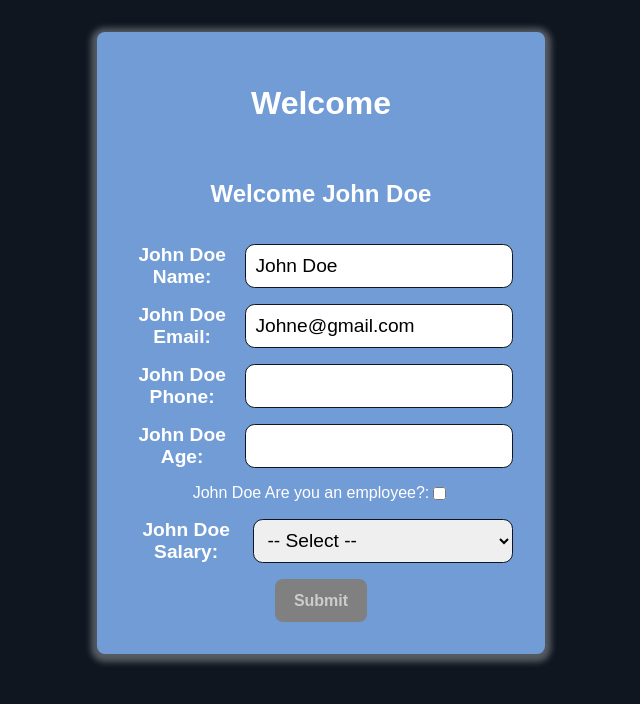
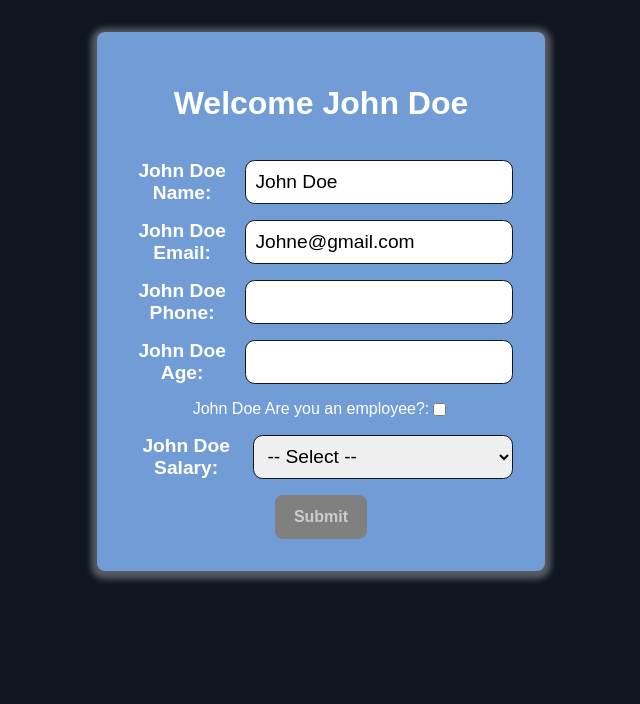
Before and after one commit to hibahdesu/Form, a React (Create React App) app: page / in a window 1280 px wide. Shown: the top 704 px of the page, without its empty margins (319-959 px from the left). Built offline with nearby package versions, Linux system fonts and the light colour scheme.

Commit message:
update the form

```diff
--- a/src/Form.jsx
+++ b/src/Form.jsx
@@ -106,8 +106,8 @@ export default function Form({title}) {
         <div className='flex column center form-container ' onClick={handleDivClick}>
 
             <form action="" onSubmit={handFormSubmit} className='flex center column form'>
-                <h1>{title}</h1>
-                <h2 className='user-name'>Welcome {userContext.name}</h2>
+                <h1>{title} {userContext.name}</h1>
+                {/* <h2 className='user-name'>Welcome {userContext.name}</h2> */}
 
                 <InputComponent label="Name" type="text" name="name" value={inputs.name} onChange={handleName} />
                 <InputComponent label="Email" type="text" name="email" value={inputs.email} onChange={handleEmail} />
```
